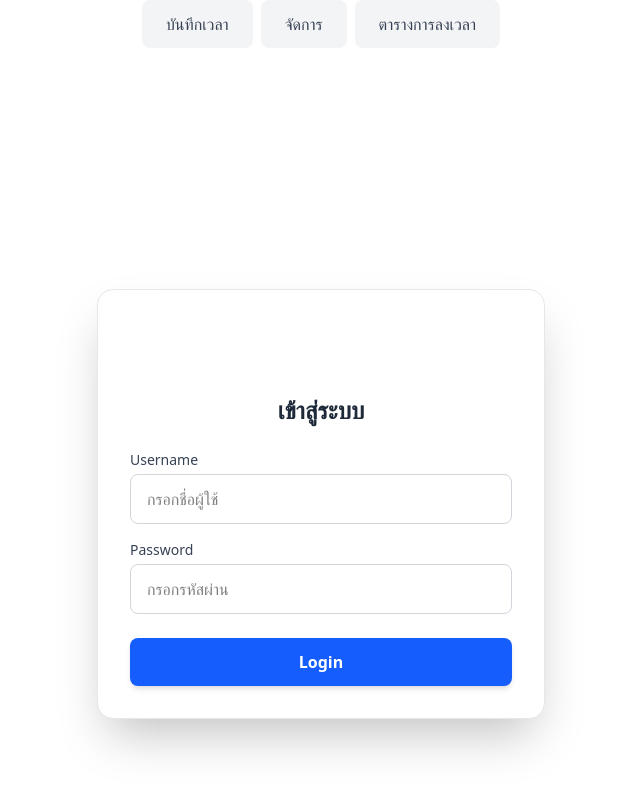
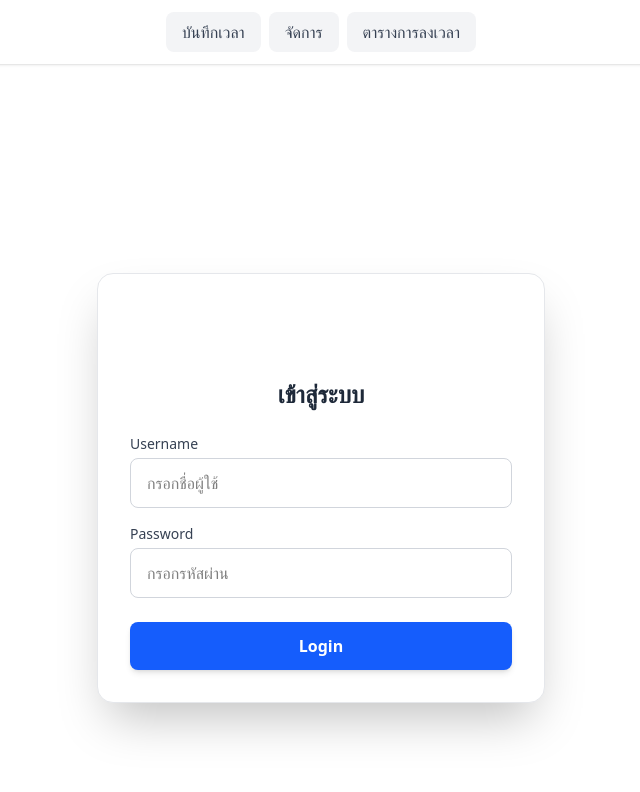
Before and after one commit to ttaaarrr/CheckIn-Out, a React (Vite) app in the folder timestamp/: page /login in a window 1280 px wide. Shown: the top 792 px of the page, without its empty margins (319-959 px from the left). Built offline with nearby package versions, Linux system fonts and the light colour scheme.

Commit message:
Refactor Navbar component for improved styling

```diff
--- a/timestamp/components/Navbaar.jsx
+++ b/timestamp/components/Navbaar.jsx
@@ -1,19 +1,38 @@
-import { NavLink,useLocation } from 'react-router-dom';
+import { NavLink, useLocation } from "react-router-dom";
 
 export default function Navbar() {
   const location = useLocation();
 
   // ❌ ถ้าอยู่หน้าลงเวลา "/" ให้ไม่แสดง Navbar
   if (location.pathname === "/") return null;
-  const activeClass = "bg-blue-500 text-white px-6 py-3 rounded-lg mx-1";
-  const normalClass = "bg-gray-100 text-gray-700 px-6 py-3 rounded-lg mx-1";
+
+  const activeClass =
+    "bg-blue-600 text-white px-4 py-2 rounded-lg shadow-sm";
+  const normalClass =
+    "bg-gray-100 text-gray-700 px-4 py-2 rounded-lg";
 
   return (
-    <div className="flex justify-center mb-8">
-      <NavLink to="/" className={({ isActive }) => isActive ? activeClass : normalClass}>บันทึกเวลา</NavLink>
-      <NavLink to="/employees" className={({ isActive }) => isActive ? activeClass : normalClass}>จัดการ</NavLink>
-      <NavLink to="/dashboard" className={({ isActive }) => isActive ? activeClass : normalClass}>ตารางการลงเวลา</NavLink>
-      {/* <NavLink to="/summary" className={({ isActive }) => isActive ? activeClass : normalClass}>สรุปรายเดือน</NavLink> */}
+    <div className="w-full flex flex-wrap justify-center gap-2 py-3 px-2 sticky top-0 bg-white z-40 shadow-sm">
+      <NavLink
+        to="/"
+        className={({ isActive }) => isActive ? activeClass : normalClass}
+      >
+        บันทึกเวลา
+      </NavLink>
+
+      <NavLink
+        to="/employees"
+        className={({ isActive }) => isActive ? activeClass : normalClass}
+      >
+        จัดการ
+      </NavLink>
+
+      <NavLink
+        to="/dashboard"
+        className={({ isActive }) => isActive ? activeClass : normalClass}
+      >
+        ตารางการลงเวลา
+      </NavLink>
     </div>
   );
 }
```
